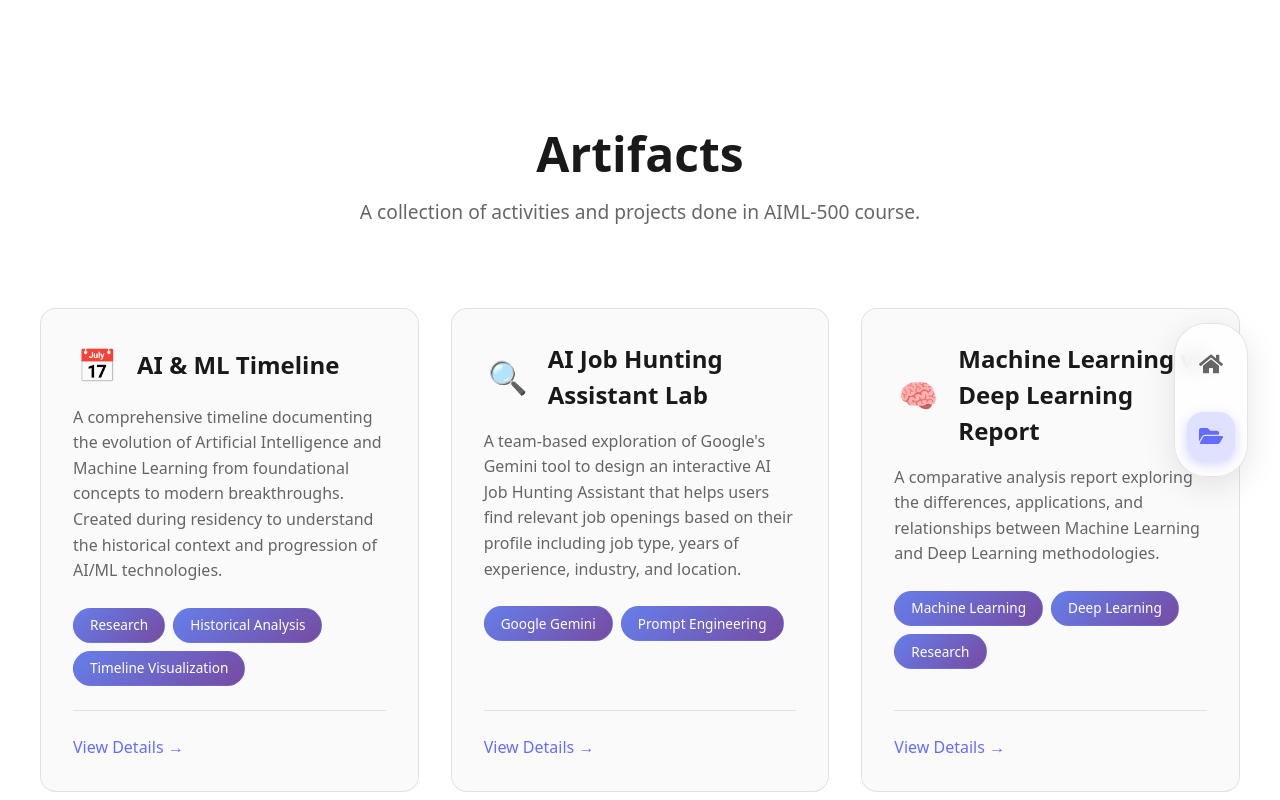
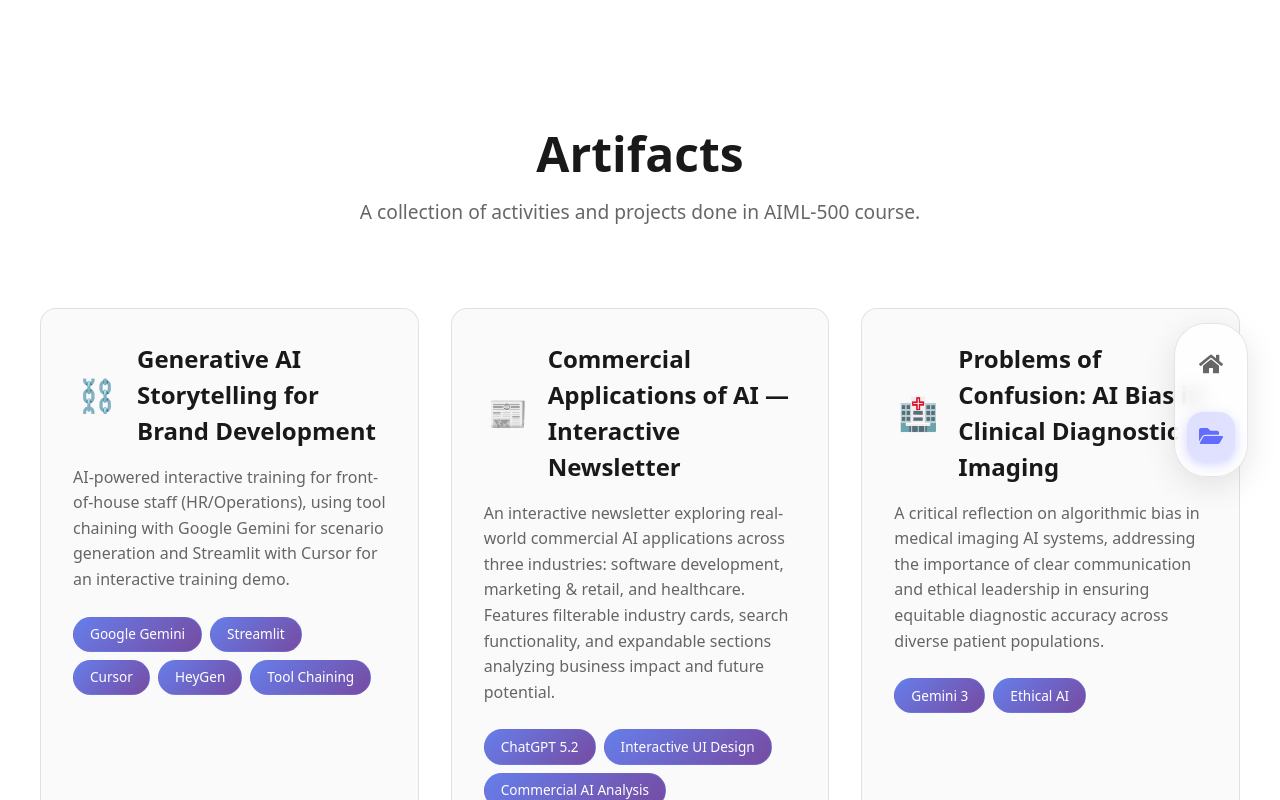
Before and after one commit to onmay16/portfolio, a React (Vite) app: page /portfolio/artifacts in a window 1280 px wide. Shown: the top 800 px of the page. Built offline with nearby package versions, Linux system fonts and the light colour scheme.

Commit message:
main: sort artifacts by id in descending order

```diff
--- a/src/pages/Artifacts.jsx
+++ b/src/pages/Artifacts.jsx
@@ -90,7 +90,7 @@ function Artifacts() {
       </div>
 
       <div className="artifacts-grid">
-        {artifacts.map((artifact) => (
+        {[...artifacts].sort((a, b) => b.id - a.id).map((artifact) => (
           <div key={artifact.id} className="artifact-card">
             <div className="artifact-content">
               <div className="artifact-header">
```
